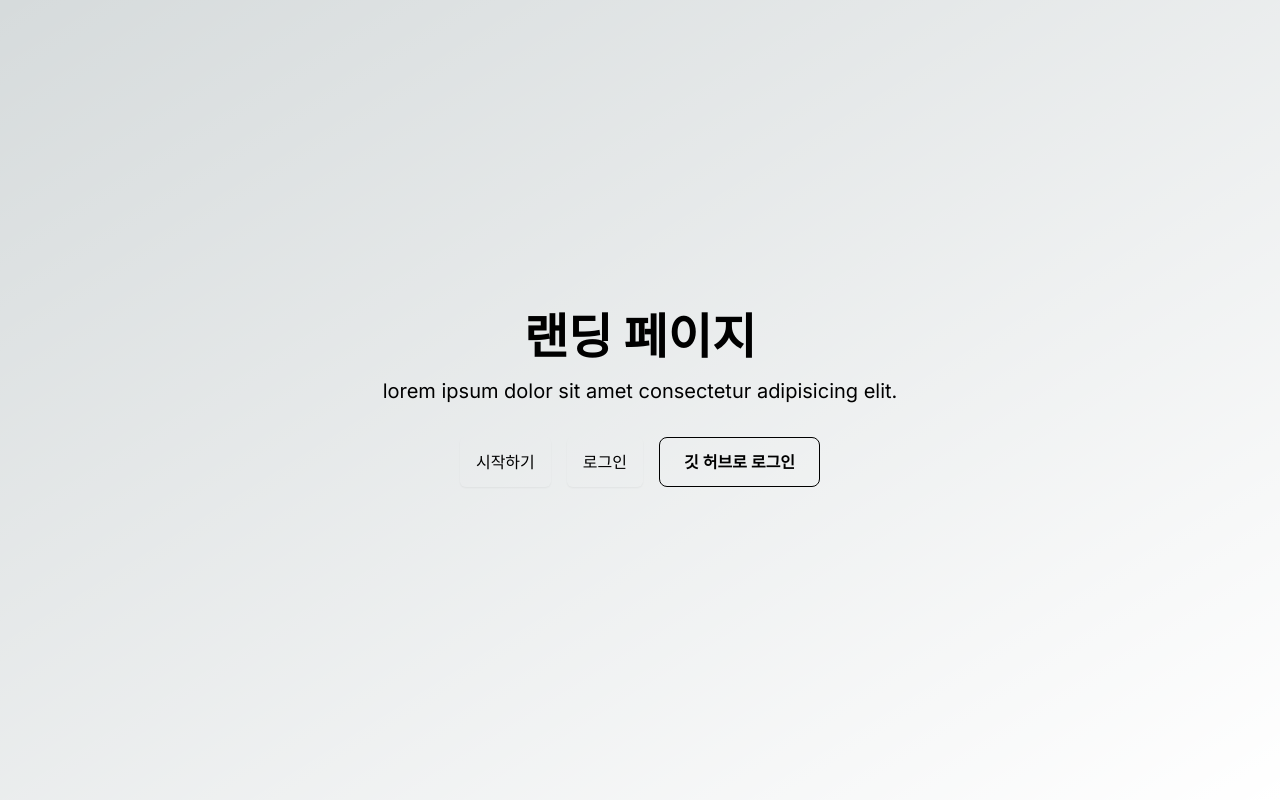
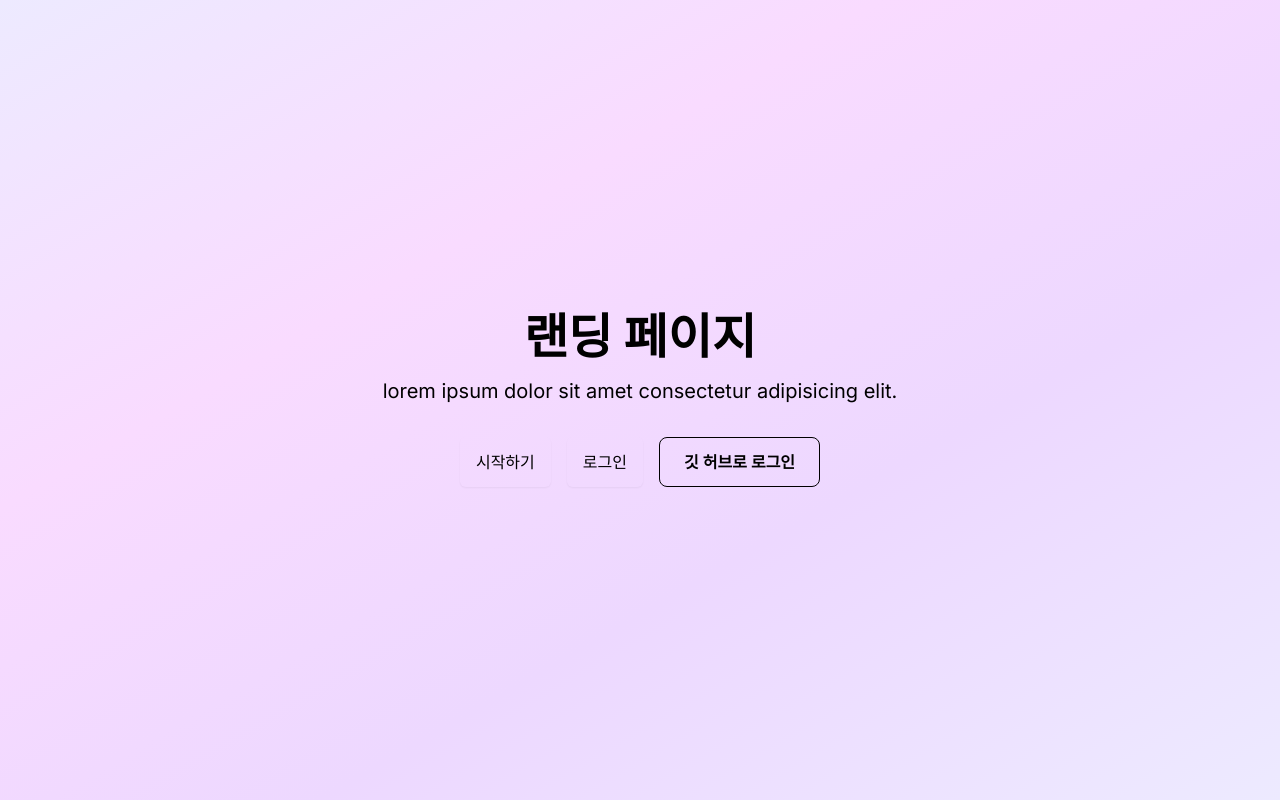
Before and after one commit to JangMinSeong/AlgoWithMe, a Next.js app in the folder front/: page / in a window 1280 px wide. Built offline with nearby package versions, Linux system fonts and the light colour scheme; no server answers.

Commit message:
[FE] Feat: 루트 배경색 설정

```diff
--- a/front/app/globals.css
+++ b/front/app/globals.css
@@ -2,32 +2,31 @@
 @tailwind components;
 @tailwind utilities;
 
-:root {
-  --foreground-rgb: 0, 0, 0;
-  --background-start-rgb: 214, 219, 220;
-  --background-end-rgb: 255, 255, 255;
-}
+/* background-image: linear-gradient(
+	330deg,
+	rgba(237, 234, 255, 1) 0%,
+	rgba(237, 216, 255, 1) 36%,
+	rgba(249, 219, 255, 1) 67%,
+	rgba(237, 234, 255, 1) 100%
+);
+background-position: center center; */
 
 @media (prefers-color-scheme: dark) {
-  :root {
-    --foreground-rgb: 0, 0, 0;
-    --background-start-rgb: 196, 133, 238;
-    --background-end-rgb: 247, 186, 252;
-  }
 }
 
 body {
-  color: rgb(var(--foreground-rgb));
-  background: linear-gradient(
-      to bottom right,
-      transparent,
-      rgb(var(--background-end-rgb))
-    )
-    rgb(var(--background-start-rgb));
+	background-image: linear-gradient(
+		330deg,
+		rgba(237, 234, 255, 1) 0%,
+		rgba(237, 216, 255, 1) 36%,
+		rgba(249, 219, 255, 1) 67%,
+		rgba(237, 234, 255, 1) 100%
+	);
+	background-position: center center;
 }
 
 @layer utilities {
-  .text-balance {
-    text-wrap: balance;
-  }
+	.text-balance {
+		text-wrap: balance;
+	}
 }
--- /dev/null
+++ b/front/app/study/[groupId]/page.tsx
@@ -0,0 +1,5 @@
+const StudyMainPage = () => {
+	return <div>스터디그룹의 메인페이지</div>
+}
+
+export default StudyMainPage
```
